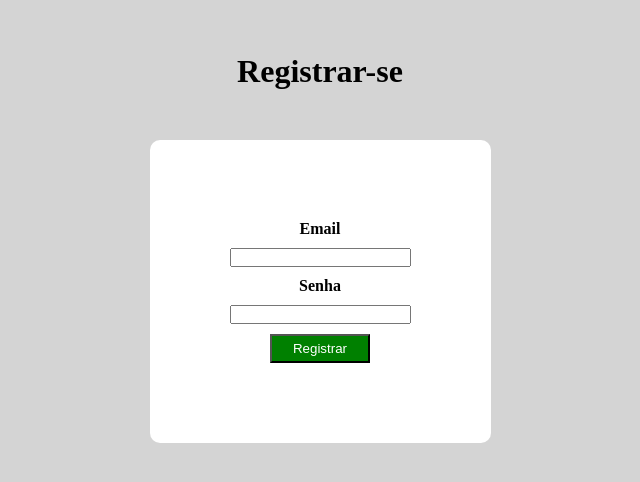
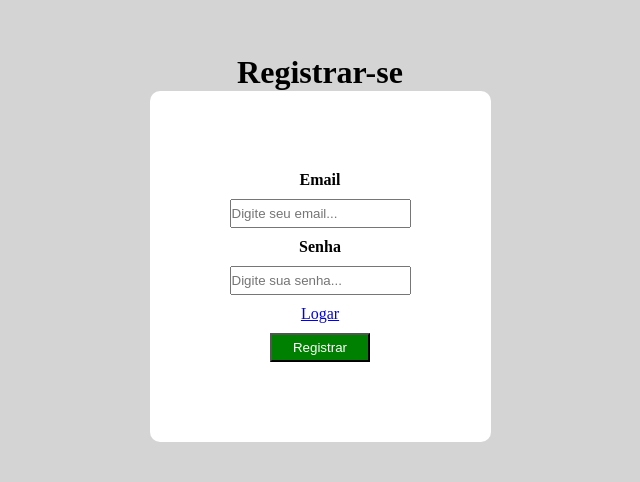
Before and after one commit to KLima12/CursoReactTs, a React (Vite) app in the folder react-base/: page /register in a window 1280 px wide. Shown: the part 152-634 px from the top of the page, without its empty margins (320-960 px from the left). Built offline with nearby package versions, Linux system fonts and the light colour scheme.

Commit message:
Criação do componente de input reutilizado 100% feito

```diff
--- a/react-base/src/pages/public/login/Login.tsx
+++ b/react-base/src/pages/public/login/Login.tsx
@@ -1,8 +1,8 @@
 import React, { useState } from "react";
-import LoginStyles from "./Login.module.css";
 import { useAuthContext } from "../../../shared/contexts/AuthContext";
 import { AuthForm } from "../AuthForm";
 import { NavLink } from "react-router";
+import { Input } from "../../../shared/components/Input/Input";
 export function Login() {
   const [email, setEmail] = useState("");
   const [password, setPassword] = useState("");
@@ -22,23 +22,23 @@ export function Login() {
 
   return (
       <AuthForm title="Login" nameButton="Logar" onSubmit={handleLogin}>
-          <b className={LoginStyles.Label}>Email</b>
-          <input
+          <Input
+            label="Email"
+            type="email"
+            required={true}
+            onChange={(e) => setEmail(e.target.value)}
             value={email}
-            className={LoginStyles.Input}
-            onChange={(e) => setEmail(e.target.value)}
-            required
-          />
+            placeHolder="Digite seu Email">
 
-          <b className={LoginStyles.Label}>Senha</b>
+          </Input>
 
-          <input
-            className={LoginStyles.Input}
-            type="password"
-            value={password}
-            onChange={(e) => setPassword(e.target.value)}
-            required
-          />
+          <Input
+          type="password"
+          label="Senha"
+          value={password}
+          onChange={(e) => setPassword(e.target.value)}
+          required={true} placeHolder="Digite sua senha">
+          </Input>
 
           <NavLink to="/register">
             Registre-se
--- a/react-base/src/pages/public/register/Register.tsx
+++ b/react-base/src/pages/public/register/Register.tsx
@@ -1,12 +1,22 @@
 import React, { useState } from "react";
 import { AuthForm } from "../AuthForm";
+import { Input } from "../../../shared/components/Input/Input";
+import { NavLink } from "react-router";
+import { useAuthContext } from "../../../shared/contexts/AuthContext";
 
 export function Register () {
     const [email, setEmail] = useState("");
     const [password, setPassword] = useState("");
 
+    const { register } = useAuthContext()
     const handleRegister = async (e: React.FormEvent<HTMLFormElement>) => {
         e.preventDefault();
+        try {
+            await register(email, password);
+        } catch(error) {
+            console.log("Erro no register: ", error);
+        }
+
     }
 
    return (
@@ -14,21 +24,28 @@ export function Register () {
         title="Registrar-se"
         nameButton="Registrar"
         onSubmit={handleRegister}>
-        <b>Email</b>
-        <input
+
+        <Input
+            type="email"
+            label="Email"
             value={email}
-            type="email"
+            placeHolder="Digite seu email..."
             onChange={(e) => setEmail(e.target.value)}
-            required>
-        </input>
+            required={true}>
+        </Input>
 
-        <b>Senha</b>
-        <input
+        <Input
+            type="password"
+            label="Senha"
             value={password}
-            type="password"
+            placeHolder="Digite sua senha..."
             onChange={(e) => setPassword(e.target.value)}
-            required>
-        </input>
+            required={true}>
+        </Input>
+
+        <NavLink to="/login">
+            Logar
+          </NavLink>
 
     </AuthForm>
    )
--- a/react-base/src/shared/components/Input/Input.tsx
+++ b/react-base/src/shared/components/Input/Input.tsx
@@ -10,7 +10,7 @@ interface InputProps {
 }
 
 export function Input({label, type, value, required,placeHolder,onChange}: InputProps) {
-    <>
+    return (<>
         {label && <b className={InputStyles.label}>{label}</b>}
         <input className={InputStyles.Input}
             type={type}
@@ -20,5 +20,5 @@ export function Input({label, type, value, required,placeHolder,onChange}: Input
             onChange={onChange}
         >
         </input>
-    </>
+    </>)
 }
--- a/react-base/src/shared/contexts/AuthContext.tsx
+++ b/react-base/src/shared/contexts/AuthContext.tsx
@@ -13,6 +13,7 @@ interface IAuthContextProps {
   accessToken: string | undefined;
 
   login(email: string, password: string): void;
+  register(email: string, password: string): void;
   logout(): void;
   loading: boolean;
   refreshToken(): Promise<boolean>;
@@ -110,6 +111,25 @@ export const AuthProvider = ({ children }: React.PropsWithChildren) => {
     }
   }, []);
 
+  const register = useCallback(async (email: string, password: string) => {
+    try {
+      const response = await api.post('/api/register/', {
+        email,
+        password
+      })
+
+      const data = response.data;
+
+      setEmail(email);
+      authService.setTokens(data.access, data.refresh);
+      setAcessToken(data.access);
+
+    } catch(error) {
+      alert("Erro ao registrar");
+      console.log("Erro ao registrar usuário: ", error);
+    }
+  }, []);
+
   const logout = useCallback(() => {
     authService.logout()
     setEmail(undefined);
@@ -119,7 +139,7 @@ export const AuthProvider = ({ children }: React.PropsWithChildren) => {
 
   return (
     <AuthContext.Provider
-      value={{ login, logout, accessToken, email, loading, refreshToken }}
+      value={{ login, logout, register,accessToken, email, loading, refreshToken }}
     >
       {children}
     </AuthContext.Provider>
```
